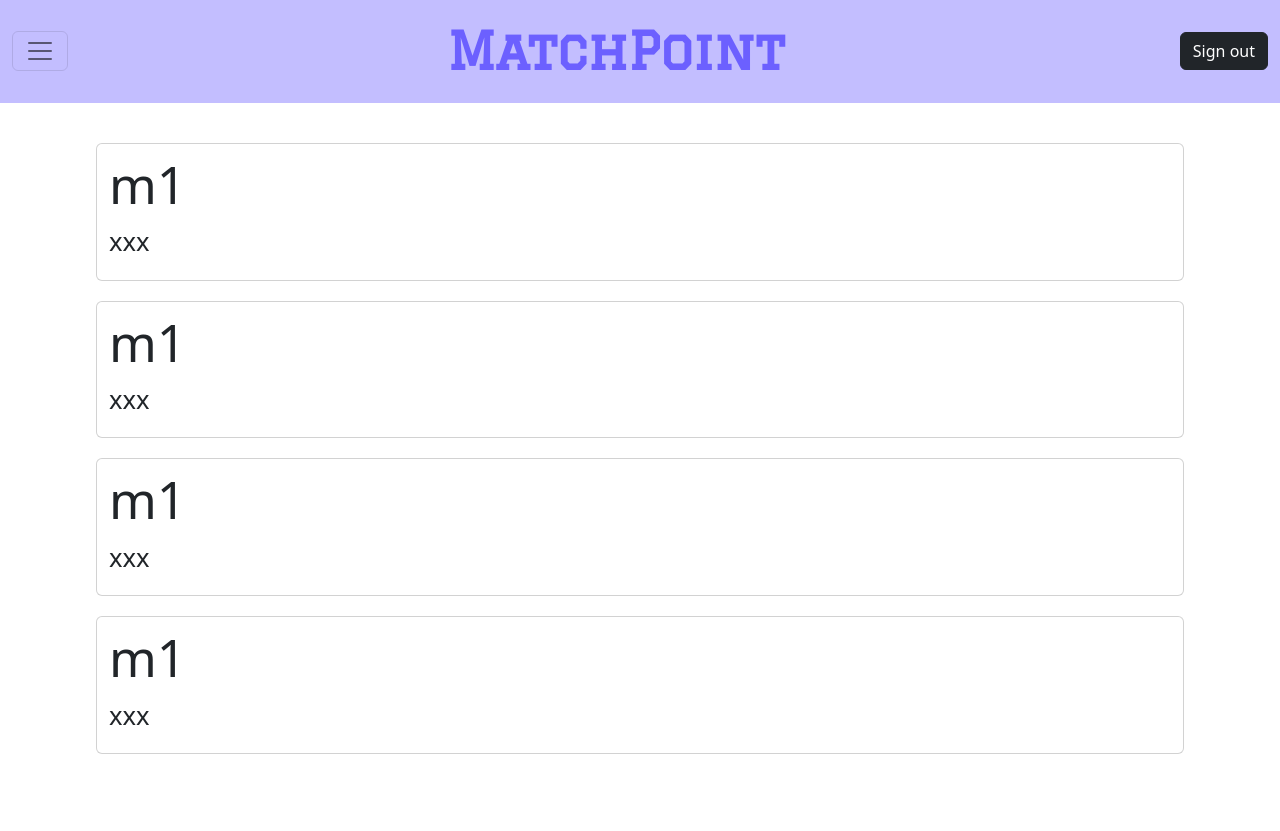
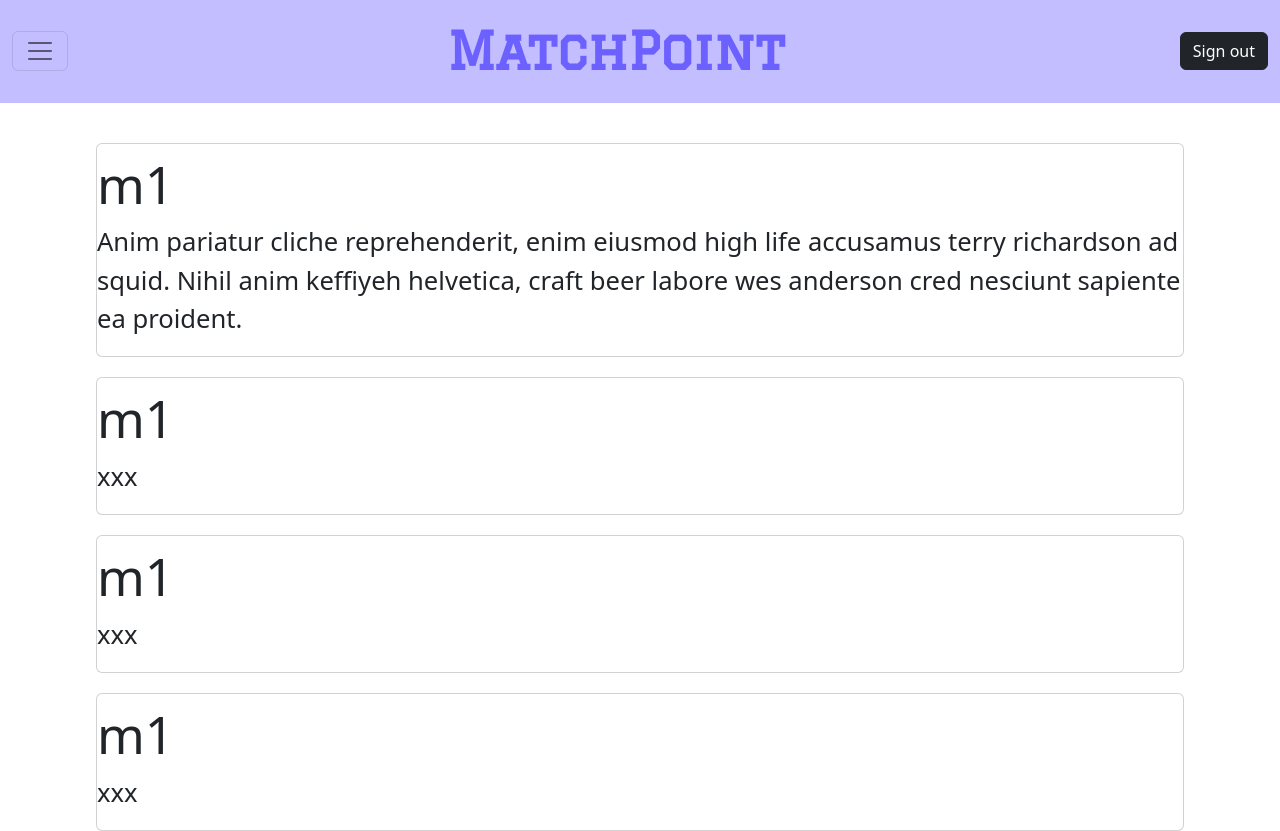
Before and after one commit to finleylee2507/MatchPoint, a React (Vite) app: page /messages in a window 1280 px wide. Before the commit the page ends 800 px from the top, so only its background shows below. Built offline with nearby package versions, Linux system fonts and the light colour scheme; no server answers; the database is empty.

Commit message:
small fix and style change

```diff
--- a/src/components/messages/Message.css
+++ b/src/components/messages/Message.css
@@ -0,0 +1,7 @@
+.card{
+    cursor: pointer;
+}
+
+.card:hover {
+    background-color: gray;
+}
--- a/src/components/messages/Message.jsx
+++ b/src/components/messages/Message.jsx
@@ -1,29 +1,17 @@
 import React from 'react';
-import {Button, Card, Col, Container, Row} from 'react-bootstrap';
+import { Button, Card, Col, Container, Row } from 'react-bootstrap';
 import './Message.css';
 
-export const Message = ({messageData}) => {
+export const Message = ({ messageData }) => {
 
-    return(
-        <Card className="card">
-            <Container>
-                <Row>
-                    <Col xs={8}>
+    return (
+        <Card className="card" onClick={() => (console.log("you click the btn"))}>
             <Card.Body className="card-body">
                 <Card.Title className="card-title">{messageData[1].title}</Card.Title>
-                            <Row>
-                                <Col>
                 <Card.Text className="card-text">
                     {messageData[1].content}
-                                        {/*<br/>*/}
-                                        {/*Date: {datetime.date}*/}
                 </Card.Text>
-                                </Col>
-                            </Row>
             </Card.Body>
-                    </Col>
-                </Row>
-            </Container>
         </Card>
     )
 }
--- a/src/components/messages/MessageList.jsx
+++ b/src/components/messages/MessageList.jsx
@@ -1,4 +1,3 @@
-// Team List
 import React from 'react'
 import { Message } from './Message';
 import messageData from '../../utilities/data/message.json'
--- a/src/utilities/data/message.json
+++ b/src/utilities/data/message.json
@@ -3,7 +3,7 @@
         {
             "id": 1,
             "title": "m1",
-            "content": "xxx"
+            "content": "Anim pariatur cliche reprehenderit, enim eiusmod high life accusamus terry richardson ad squid. Nihil anim keffiyeh helvetica, craft beer labore wes anderson cred nesciunt sapiente ea proident."
         },
         {
             "id": 2,
```
Also changed, not shown: src/components/Navbar.jsx (+9 -9 lines). Lines whose indentation alone changed are shown as unchanged.
